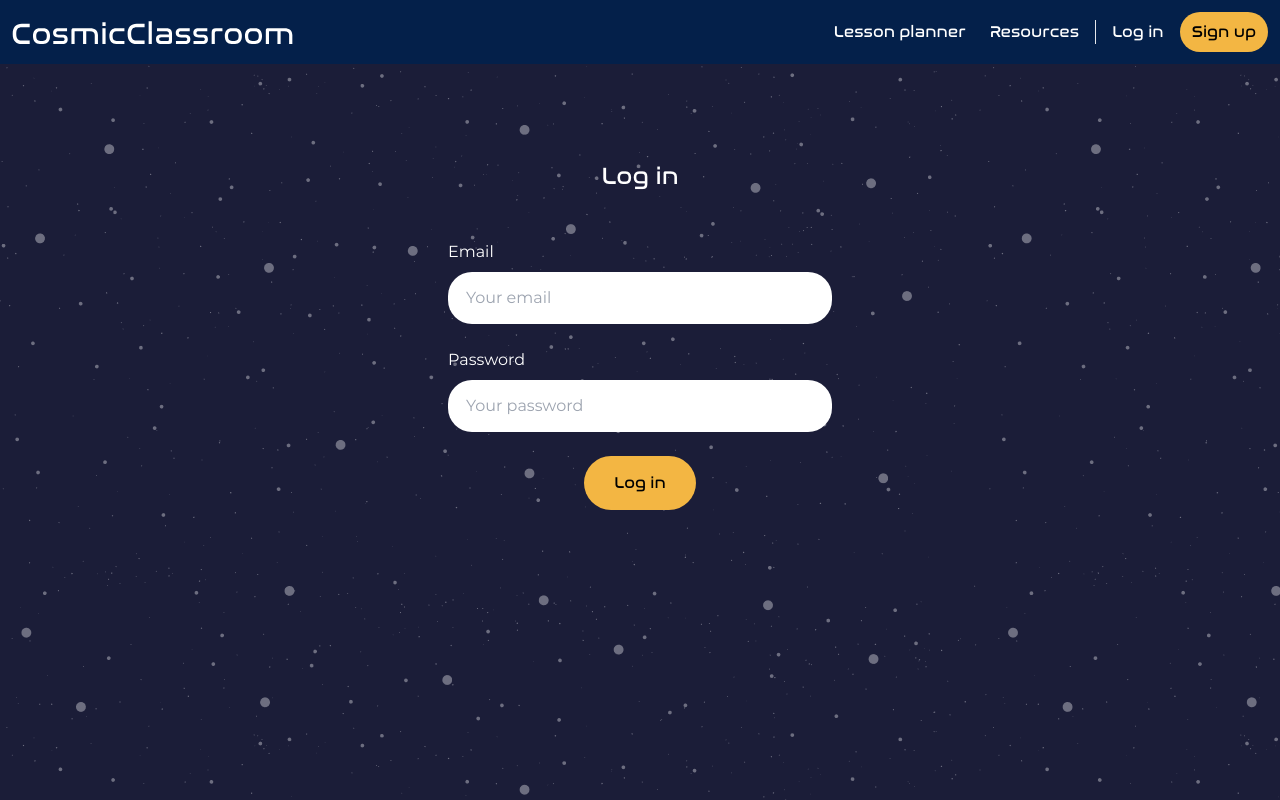
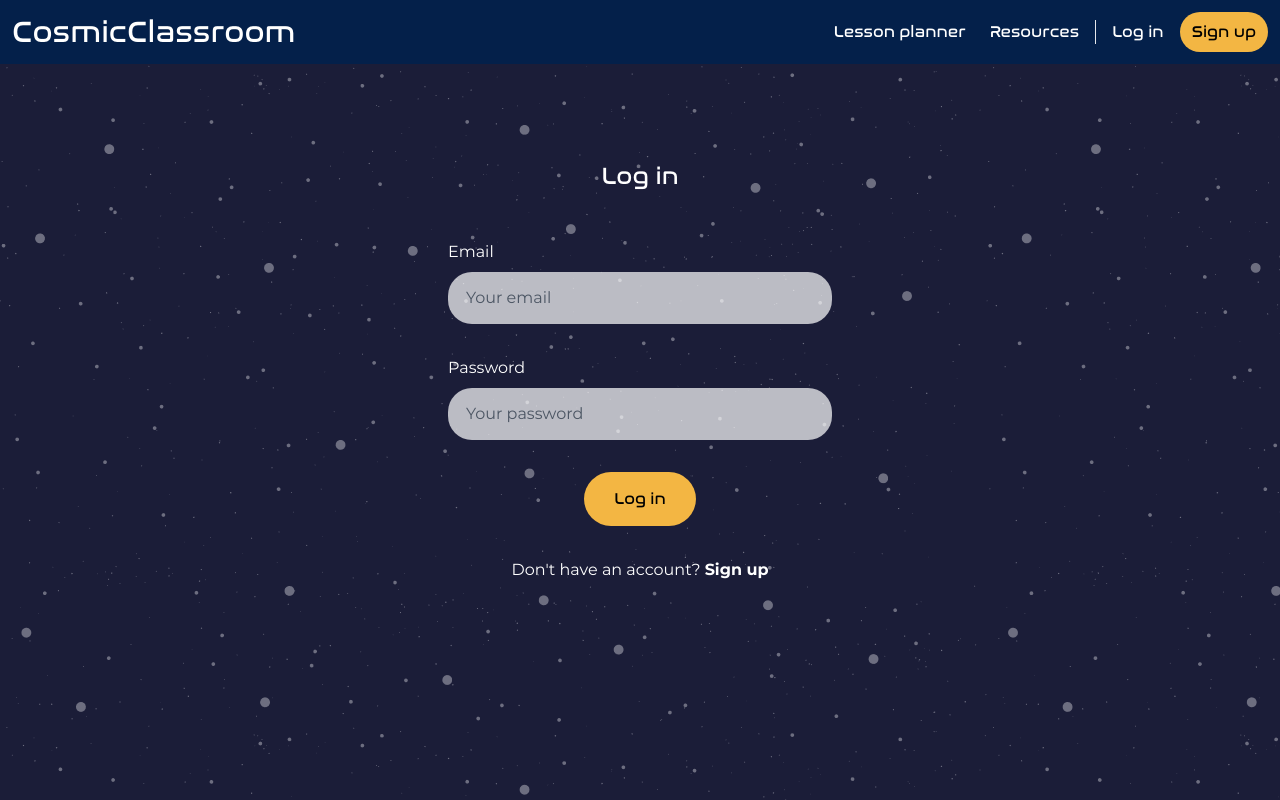
Before and after one commit to margarita2104/cosmic-classroom, a Next.js app in the folder frontend/: page /login in a window 1280 px wide. Built offline with nearby package versions, Linux system fonts and the light colour scheme.

Commit message:
updated login, signup and header

```diff
--- a/frontend/app/components/header/Header.tsx
+++ b/frontend/app/components/header/Header.tsx
@@ -12,10 +12,8 @@ const Header = () => {
 
   return (
     <header className="flex items-center justify-between text-white bg-blue-whale py-3 px-3 ">
-      <div className="flex gap-4 max-sm:justify-center max-sm:w-full">
-        <Link href="/">
-          <Logo />
-        </Link>
+      <div className="flex items-center gap-4 max-sm:justify-center max-sm:w-full">
+        <h1 className="text-lg sm:text-3xl"><Link href={"/"}>CosmicClassroom</Link></h1>
         <Menu onClick={() => setToggleMenu(true)} className="cursor-pointer sm:hidden" />
       </div>
 
@@ -39,7 +37,7 @@ const Header = () => {
 
       {toggleMenu && (
         <section className="absolute bg-white/40 backdrop-blur-sm top-0 left-0 w-full h-full z-10">
-          <div className="flex flex-col gap-8 absolute right-0 top-0 w-2/3 h-full bg-gray-800/80 backdrop-blur-sm p-2">
+          <div className="flex flex-col gap-8 absolute right-0 top-0 sm:w-2/3 h-full bg-gray-800/80 backdrop-blur-sm p-2">
             <X className="self-end cursor-pointer" onClick={() => setToggleMenu(false)} />
 
             <h2 className="self-center">Menu</h2>
--- a/frontend/app/loading-page/page.tsx
+++ b/frontend/app/loading-page/page.tsx
@@ -4,11 +4,12 @@ import { useRouter } from "next/navigation";
 import { useEffect } from "react";
 // import { useDispatch } from "react-redux";
 
-const LoadingPage = () => {
+export default function LoadingPage() {
   // const dispatch = useDispatch(); => had to comment out because it had conflicts with Vercel
   const router = useRouter();
 
-  useEffect(() => {
+  /*
+    useEffect(() => {
     const timer = setTimeout(() => {
 
       router.push("cosmic-classroom/frontend/app/lesson-planner");
@@ -16,10 +17,12 @@ const LoadingPage = () => {
 
     return () => clearTimeout(timer);
   }, [router]);
+  */
 
   return (
     <div className="flex flex-col items-center justify-center">
-      <h1 className="text-white text-3xl mb-4">Please wait, creating a lesson plan...</h1>
+      <h1 className="font-bold text-2xl mt-12">Please wait, creating a lesson plan...</h1>
+
       <div className="flex items-center">
         <img src={"cosmic-classroom/frontend/app/assets/images/path5610.png"} alt="Astronaut" className="h-20 mr-4" />
         <img src="/" alt="Rocket" className="h-20 mr-4" />
@@ -28,5 +31,3 @@ const LoadingPage = () => {
     </div>
   );
 };
-
-export default LoadingPage;
--- a/frontend/app/login/page.tsx
+++ b/frontend/app/login/page.tsx
@@ -23,7 +23,7 @@ const Login = () => {
     <div className="flex flex-col items-center justify-center mt-24">
       <h1 className="mb-12 text-2xl font-nasalization">Log in</h1>
       <form
-        className="flex flex-col justify-center items-center"
+        className="flex flex-col justify-center items-center gap-8"
         onSubmit={submitHandler}
       >
         <div className="flex flex-col">
@@ -32,7 +32,7 @@ const Login = () => {
           </label>
           <input
             id="email"
-            className="w-96 py-3 px-4 mb-6 bg-white rounded-3xl text-black outline-none border-2 border-transparent hover:border-royal-blue"
+            className="sm:w-96 py-3 px-4 bg-white/70 rounded-3xl text-black placeholder:text-gray-600 outline-none border-2 border-transparent hover:border-blue-900"
             type="email"
             required
             placeholder="Your email"
@@ -46,7 +46,7 @@ const Login = () => {
           </label>
           <input
             id="password"
-            className="w-96 py-3 px-4 mb-6 bg-white rounded-3xl text-black outline-none border-2 border-transparent hover:border-royal-blue"
+            className="sm:w-96 py-3 px-4 bg-white/70 rounded-3xl text-black placeholder:text-gray-600 outline-none border-2 border-transparent hover:border-blue-900"
             type="password"
             required
             placeholder="Your password"
@@ -58,6 +58,8 @@ const Login = () => {
           Log in
         </button>
         {error && <div className="text-red-600 mt-5 text-center">{error}</div>}
+
+        <p className="max-sm:text-center">Don't have an account? <span className="font-bold cursor-pointer hover:border-b-[1px]" onClick={() => router.push("/sign-up")}>Sign up</span></p>
       </form>
     </div>
   );
--- a/frontend/app/sign-up/page.tsx
+++ b/frontend/app/sign-up/page.tsx
@@ -33,7 +33,7 @@ const SignUp = () => {
     <div className="flex flex-col items-center justify-center mt-24">
       <h1 className="mb-12 text-2xl font-nasalization">Sign up</h1>
       <form
-        className="flex flex-col justify-center items-center"
+        className="flex flex-col justify-center items-center gap-8"
         onSubmit={submitHandler}
       >
         <div className="flex flex-col">
@@ -42,7 +42,7 @@ const SignUp = () => {
           </label>
           <input
             id="email"
-            className="placeholder w-96 py-3 px-4 mb-6 bg-white rounded-3xl text-black outline-none border-2 border-transparent hover:border-royal-blue"
+            className="sm:w-96 py-3 px-4 bg-white/70 rounded-3xl text-black placeholder:text-gray-600 outline-none border-2 border-transparent hover:border-blue-900"
             type="email"
             required
             placeholder="Your email"
@@ -56,9 +56,11 @@ const SignUp = () => {
             Register
           </button>
           {error && (
-            <div className="text-red-600 mt-5 text-center">{error}</div>
+            <div className="text-red-600 text-center">{error}</div>
           )}
         </div>
+
+        <p className="max-sm:text-center">Already have an account? <span className="font-bold cursor-pointer hover:border-b-[1px]" onClick={() => router.push("/login")}>Log in</span></p>
       </form>
     </div>
   );
```
Also changed, not shown: frontend/app/assets/images/loading-page/comet-small.png (renamed from frontend/app/assets/images/path5610.png).
